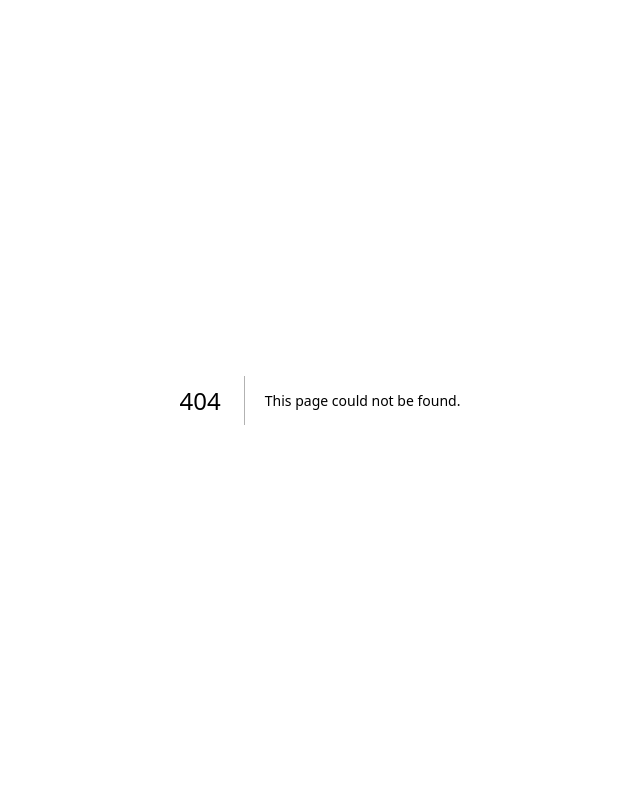
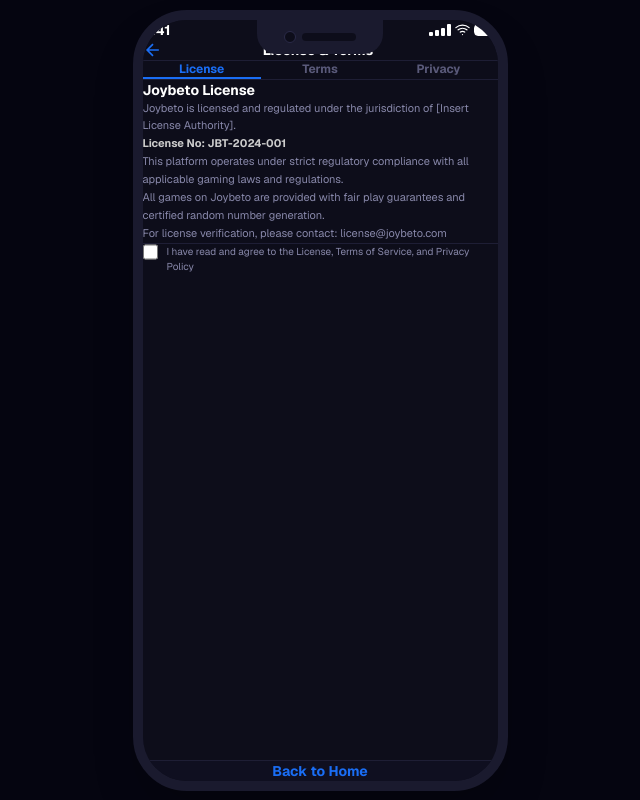
Before and after one commit to Akintobasmith/joybeto-uiux-design, a Next.js app: page /license in a window 1280 px wide. Before the commit this address had no page. Shown: the whole page, without its empty margins (320-960 px from the left). Built offline with nearby package versions, Linux system fonts and the light colour scheme.

Commit message:
feat: resolve UI issues and add License & Terms page
Co-authored-by: Smithlee.dev <119801371+Akintobasmith@users.noreply.github.com>

```diff
--- /dev/null
+++ b/app/license/page.tsx
@@ -0,0 +1,180 @@
+'use client'
+
+import Link from 'next/link'
+import { useState } from 'react'
+
+export default function LicensePage() {
+  const [activeTab, setActiveTab] = useState('license')
+
+  return (
+    <div className="flex items-center justify-center min-h-screen bg-[#050510] p-4">
+      <div className="relative w-full max-w-[375px] bg-[#0d0d1a] rounded-[54px] overflow-hidden border-[10px] border-[#1a1a2e] shadow-2xl">
+        {/* Notch */}
+        <div className="absolute top-0 left-1/2 transform -translate-x-1/2 w-[126px] h-[34px] bg-[#1a1a2e] rounded-b-[20px] z-50 flex items-center justify-center gap-1.5">
+          <div className="w-3 h-3 rounded-full bg-[#0d0d1a] border border-[#2a2a48]"></div>
+          <div className="w-[54px] h-2 rounded bg-[#0d0d1a]"></div>
+        </div>
+
+        {/* Status Bar */}
+        <div className="bg-[#0d0d1a] px-5 py-2 flex justify-between items-center pt-6 relative z-40">
+          <span className="text-white text-sm font-bold">9:41</span>
+          <div className="flex items-center gap-1">
+            <div className="flex items-end gap-0.5">
+              <span className="w-1 h-1 bg-white rounded-[1px] block"></span>
+              <span className="w-1 h-1.5 bg-white rounded-[1px] block"></span>
+              <span className="w-1 h-2 bg-white rounded-[1px] block"></span>
+              <span className="w-1 h-3 bg-white rounded-[1px] block"></span>
+            </div>
+            <svg width="15" height="15" viewBox="0 0 24 24" stroke="#fff" strokeWidth="2" fill="none" strokeLinecap="round" strokeLinejoin="round">
+              <path d="M5 12.55a11 11 0 0 1 14.08 0M1.42 9a16 16 0 0 1 21.16 0M8.53 16.11a6 6 0 0 1 6.95 0M12 20h.01"/>
+            </svg>
+            <div className="w-6 h-3 border border-white rounded-sm relative">
+              <div className="absolute right-[-5px] top-1/2 transform -translate-y-1/2 w-1 h-1.5 bg-white rounded-r"></div>
+              <div className="w-4/5 h-full bg-white rounded-[1px]"></div>
+            </div>
+          </div>
+        </div>
+
+        {/* Header */}
+        <div className="bg-[#0d0d1a] px-4 py-3 flex items-center justify-between border-b border-[#1e1e35]">
+          <Link href="/" className="flex items-center gap-1 text-[#1a6ef5]">
+            <svg width="20" height="20" viewBox="0 0 24 24" fill="none" stroke="currentColor" strokeWidth="2">
+              <path d="M19 12H5M12 19l-7-7 7-7"/>
+            </svg>
+          </Link>
+          <span className="text-white text-sm font-bold">License & Terms</span>
+          <div className="w-6"></div>
+        </div>
+
+        {/* Scrollable Content */}
+        <div className="overflow-y-auto h-[720px] pb-24" style={{ scrollbarWidth: 'none', msOverflowStyle: 'none' }}>
+          <style>{`
+            div::-webkit-scrollbar {
+              display: none;
+            }
+          `}</style>
+
+          {/* Tabs */}
+          <div className="flex gap-0 px-4 pt-4 border-b border-[#1e1e35]">
+            <button
+              onClick={() => setActiveTab('license')}
+              className={`flex-1 pb-3 text-xs font-bold border-b-2 transition-colors ${
+                activeTab === 'license'
+                  ? 'text-[#1a6ef5] border-[#1a6ef5]'
+                  : 'text-[#5a5a7a] border-transparent hover:text-[#8888aa]'
+              }`}
+            >
+              License
+            </button>
+            <button
+              onClick={() => setActiveTab('terms')}
+              className={`flex-1 pb-3 text-xs font-bold border-b-2 transition-colors ${
+                activeTab === 'terms'
+                  ? 'text-[#1a6ef5] border-[#1a6ef5]'
+                  : 'text-[#5a5a7a] border-transparent hover:text-[#8888aa]'
+              }`}
+            >
+              Terms
+            </button>
+            <button
+              onClick={() => setActiveTab('privacy')}
+              className={`flex-1 pb-3 text-xs font-bold border-b-2 transition-colors ${
+                activeTab === 'privacy'
+                  ? 'text-[#1a6ef5] border-[#1a6ef5]'
+                  : 'text-[#5a5a7a] border-transparent hover:text-[#8888aa]'
+              }`}
+            >
+              Privacy
+            </button>
+          </div>
+
+          {/* Content */}
+          <div className="px-4 py-4 space-y-4">
+            {activeTab === 'license' && (
+              <div>
+                <h2 className="text-white text-sm font-bold mb-3">Joybeto License</h2>
+                <div className="text-[#8888aa] text-[11px] leading-relaxed space-y-2">
+                  <p>
+                    Joybeto is licensed and regulated under the jurisdiction of [Insert License Authority].
+                  </p>
+                  <p className="font-bold text-[#ccc]">License No: JBT-2024-001</p>
+                  <p>
+                    This platform operates under strict regulatory compliance with all applicable gaming laws and regulations.
+                  </p>
+                  <p>
+                    All games on Joybeto are provided with fair play guarantees and certified random number generation.
+                  </p>
+                  <p>
+                    For license verification, please contact: license@joybeto.com
+                  </p>
+                </div>
+              </div>
+            )}
+
+            {activeTab === 'terms' && (
+              <div>
+                <h2 className="text-white text-sm font-bold mb-3">Terms of Service</h2>
+                <div className="text-[#8888aa] text-[11px] leading-relaxed space-y-2">
+                  <h3 className="text-[#ccc] font-bold">1. User Agreement</h3>
+                  <p>By accessing and using Joybeto, you agree to be bound by these terms and conditions.</p>
+
+                  <h3 className="text-[#ccc] font-bold">2. Age Requirement</h3>
+                  <p>Users must be at least 18 years of age to use this platform.</p>
+
+                  <h3 className="text-[#ccc] font-bold">3. Account Responsibility</h3>
+                  <p>You are responsible for maintaining the confidentiality of your account credentials and all activities under your account.</p>
+
+                  <h3 className="text-[#ccc] font-bold">4. Responsible Gaming</h3>
+                  <p>Joybeto promotes responsible gaming. Set limits and seek help if needed.</p>
+
+                  <h3 className="text-[#ccc] font-bold">5. Disputes</h3>
+                  <p>Any disputes will be resolved through our dispute resolution mechanism.</p>
+                </div>
+              </div>
+            )}
+
+            {activeTab === 'privacy' && (
+              <div>
+                <h2 className="text-white text-sm font-bold mb-3">Privacy Policy</h2>
+                <div className="text-[#8888aa] text-[11px] leading-relaxed space-y-2">
+                  <h3 className="text-[#ccc] font-bold">Data Collection</h3>
+                  <p>We collect personal information necessary to operate our platform and provide our services.</p>
+
+                  <h3 className="text-[#ccc] font-bold">Data Protection</h3>
+                  <p>Your data is encrypted and stored securely. We comply with GDPR and international data protection standards.</p>
+
+                  <h3 className="text-[#ccc] font-bold">Third-Party Sharing</h3>
+                  <p>We do not share your personal information with third parties without your consent.</p>
+
+                  <h3 className="text-[#ccc] font-bold">Cookies</h3>
+                  <p>We use cookies to enhance your experience. You can control cookie preferences in your settings.</p>
+
+                  <h3 className="text-[#ccc] font-bold">Contact Us</h3>
+                  <p>For privacy concerns, contact: privacy@joybeto.com</p>
+                </div>
+              </div>
+            )}
+
+            {/* Agreement Checkbox */}
+            <div className="border-t border-[#1e1e35] pt-4 mt-4">
+              <label className="flex items-start gap-2 cursor-pointer">
+                <input type="checkbox" className="mt-1 w-4 h-4 accent-[#1a6ef5]" />
+                <span className="text-[#8888aa] text-[10px]">
+                  I have read and agree to the License, Terms of Service, and Privacy Policy
+                </span>
+              </label>
+            </div>
+          </div>
+        </div>
+
+        {/* Bottom Navigation */}
+        <Link
+          href="/"
+          className="absolute bottom-0 left-0 right-0 bg-[#0f0f20] border-t border-[#1e1e35] py-3 px-4 text-center text-[#1a6ef5] font-bold text-sm hover:opacity-80 transition-opacity"
+        >
+          Back to Home
+        </Link>
+      </div>
+    </div>
+  )
+}
--- a/app/page.tsx
+++ b/app/page.tsx
@@ -43,7 +43,12 @@ export default function Home() {
         </div>
 
         {/* Scrollable Content */}
-        <div className="overflow-y-auto max-h-[720px] pb-20" style={{ scrollbarWidth: 'none' }}>
+        <div className="overflow-y-auto h-[720px] pb-24" style={{ scrollbarWidth: 'none', msOverflowStyle: 'none' }}>
+          <style>{`
+            div::-webkit-scrollbar {
+              display: none;
+            }
+          `}</style>
           <Header />
           <WalletCard />
           <ActionButtons />
--- a/components/BottomNav.tsx
+++ b/components/BottomNav.tsx
@@ -48,16 +48,15 @@ export default function BottomNav({ activeNav, setActiveNav }: BottomNavProps) {
       ),
     },
     {
-      id: 'live',
-      label: 'Live',
-      href: '/live-games',
+      id: 'license',
+      label: 'License',
+      href: '/license',
       icon: (active: boolean) => (
         <svg viewBox="0 0 24 24" strokeWidth="2" strokeLinecap="round" strokeLinejoin="round" className={`w-5 h-5 ${active ? 'stroke-[#1a6ef5]' : 'stroke-[#5a5a7a]'}`} fill="none">
-          <circle cx="12" cy="12" r="1"/>
-          <path d="M12 1v6m0 6v6"/>
-          <path d="M4.22 4.22l4.24 4.24m5.08 5.08l4.24 4.24"/>
-          <path d="M1 12h6m6 0h6"/>
-          <path d="M4.22 19.78l4.24-4.24m5.08-5.08l4.24-4.24"/>
+          <path d="M14 2H6a2 2 0 0 0-2 2v16a2 2 0 0 0 2 2h12a2 2 0 0 0 2-2V8z"/>
+          <polyline points="14 2 14 8 20 8"/>
+          <line x1="12" y1="11" x2="12" y2="17"/>
+          <line x1="9" y1="14" x2="15" y2="14"/>
         </svg>
       ),
     },
@@ -104,7 +103,7 @@ export default function BottomNav({ activeNav, setActiveNav }: BottomNavProps) {
         <Link
           key={item.id}
           href={item.href}
-          onClick={() => setActiveNav(item.id)}
+          onClick={() => setActiveNav('license')}
           className="flex flex-col items-center gap-1.5 cursor-pointer flex-1"
         >
           {item.icon(activeNav === item.id)}
--- a/components/WalletCard.tsx
+++ b/components/WalletCard.tsx
@@ -1,30 +1,37 @@
+'use client'
+
+import Link from 'next/link'
+
 export default function WalletCard() {
   return (
-    <div className="mx-3.5 my-2.5 bg-gradient-to-br from-[#141428] to-[#1a1a38] rounded-4xl p-4 border border-[#2a2a48] relative overflow-hidden">
+    <div className="mx-3.5 my-2.5 bg-gradient-to-br from-[#141428] to-[#1a1a38] rounded-4xl p-5 border border-[#2a2a48] relative overflow-hidden">
       {/* Background decoration */}
       <div className="absolute top-[-15px] right-[-15px] w-20 h-20 bg-gradient-radial from-[rgba(26,110,245,0.12)] to-transparent rounded-full"></div>
 
       <div className="relative z-10">
+        <div className="flex items-start justify-between mb-4">
+          <div>
             <div className="text-[#8888aa] text-xs mb-1">Wallet Balance</div>
-        <div className="text-white text-2xl font-black mb-3">₦ 25,430.50</div>
-
+            <div className="text-white text-3xl font-black">₦ 25,430.50</div>
+          </div>
           {/* Wallet Icon */}
-        <div className="absolute top-3 right-3 w-11 h-11 bg-gradient-to-br from-[#1a6ef5] to-[#0d4bc4] rounded-[11px] flex items-center justify-center">
+          <div className="w-12 h-12 bg-gradient-to-br from-[#1a6ef5] to-[#0d4bc4] rounded-[11px] flex items-center justify-center flex-shrink-0">
             <svg width="24" height="24" viewBox="0 0 24 24" stroke="#fff" strokeWidth="1.5" fill="none" strokeLinecap="round" strokeLinejoin="round">
               <path d="M21 12V7H5a2 2 0 0 1 0-4h14v4"/>
               <path d="M3 5v14a2 2 0 0 0 2 2h16v-5"/>
               <path d="M18 12a2 2 0 0 0 0 4h4v-4z"/>
             </svg>
           </div>
+        </div>
 
         {/* Buttons */}
-        <div className="flex gap-2">
-          <button className="flex-1 px-2.5 py-2.5 bg-gradient-to-br from-[#1a6ef5] to-[#0d4bc4] border-none rounded-[9px] text-white text-xs font-bold cursor-pointer hover:opacity-90">
+        <div className="flex gap-3 w-full">
+          <Link href="/deposit" className="flex-1 px-3 py-3 bg-gradient-to-br from-[#1a6ef5] to-[#0d4bc4] border-none rounded-[9px] text-white text-xs font-bold text-center hover:opacity-90 transition-opacity">
             Deposit +
-          </button>
-          <button className="flex-1 px-2.5 py-2.5 bg-transparent border-1.5 border-[#2a2a48] rounded-[9px] text-white text-xs font-bold cursor-pointer hover:border-[#3a3a5a]">
+          </Link>
+          <Link href="/withdraw" className="flex-1 px-3 py-3 bg-transparent border-2 border-[#2a2a48] rounded-[9px] text-white text-xs font-bold text-center hover:border-[#3a3a5a] transition-colors">
             Withdraw ↑
-          </button>
+          </Link>
         </div>
       </div>
     </div>
```
Also changed, not shown: 1 other file (tests, documents, lock files or other folders). Lines whose indentation alone changed are shown as unchanged.
